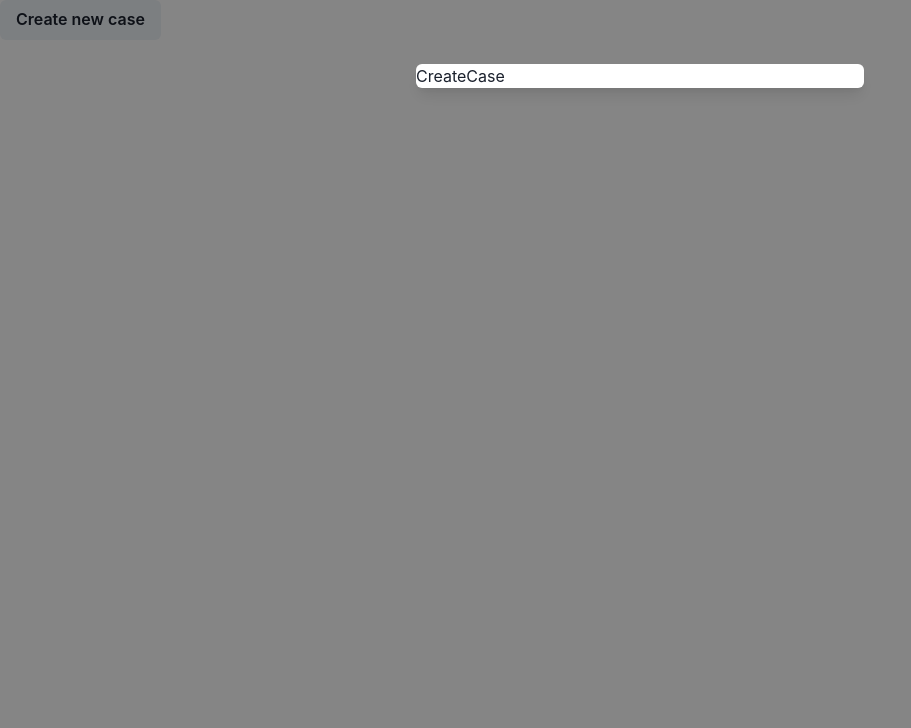
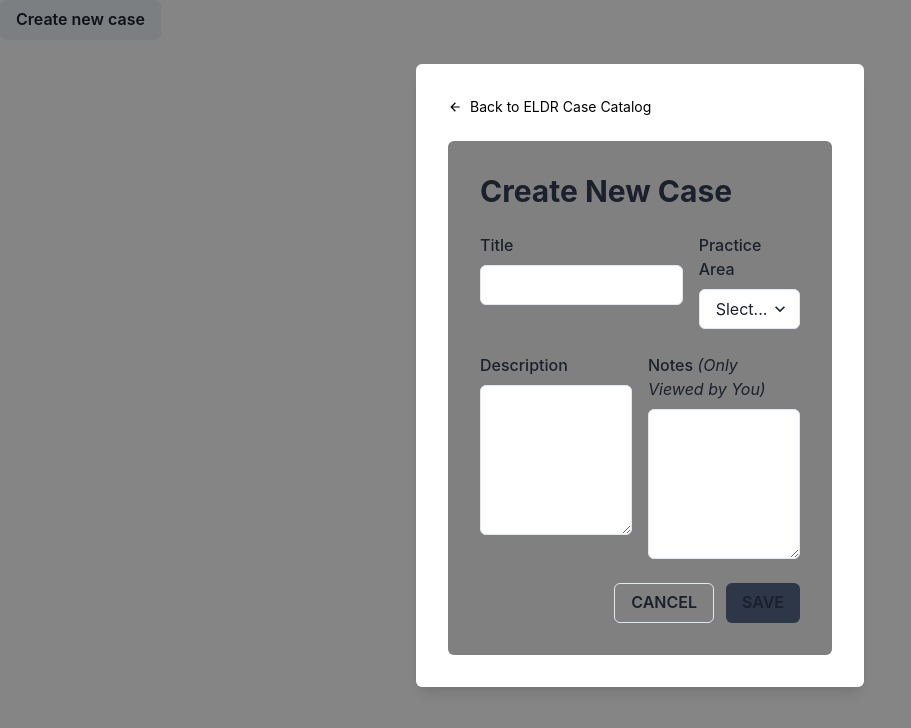
Before and after one commit to ctc-uci/eldr, a React (Vite) app in the folder client/: page /caseManagement in a window 1280 px wide. Both pictures are taken after a click on the button "Create new case". Shown: the top 728 px of the page, without its empty margins (0-911 px from the left). Built offline with nearby package versions, Linux system fonts and the light colour scheme; no server answers.

Commit message:
first implementation of create case page

```diff
--- a/client/src/components/caseManagement/views/CreateCase.tsx
+++ b/client/src/components/caseManagement/views/CreateCase.tsx
@@ -1,9 +1,122 @@
-import { Box } from "@chakra-ui/react";
+import {
+  Box,
+  Button,
+  FormControl,
+  FormLabel,
+  Input,
+  Select,
+  Textarea,
+  VStack,
+  HStack,
+  Heading,
+  Link,
+  Text,
+} from "@chakra-ui/react";
+import { ArrowBackIcon } from "@chakra-ui/icons";
+import { useState } from "react";
 
 type Props = {};
 
 const CreateCase = (props: Props) => {
-  return <Box>CreateCase</Box>;
+  const [formData, setFormData] = useState({
+    title: "",
+    practiceArea: "",
+    description: "",
+    notes: "",
+  });
+
+  const handleSubmit = () => {
+    console.log("Form data:", formData);
+  };
+
+  const handleCancel = () => {
+    console.log("Cancelled");
+  };
+
+  return (
+    <Box maxW="800px" mx="auto" p={8}>
+      <Link
+        href="#"
+        display="flex"
+        mb={6}
+        alignItems="center"
+        fontSize="sm"
+        color="black"
+        _hover={{ textDecoration: "underline" }}>
+          <ArrowBackIcon mr={2} />
+          Back to ELDR Case Catalog
+        </Link>
+        <Box bg="gray" p={8} borderRadius="md">
+          <Heading as="h1" size="lg" mb={6}>
+            Create New Case
+          </Heading>
+
+          <VStack spacing={6} align="stretch">
+            <HStack spacing={4} align="start">
+              <FormControl flex={2}>
+                <FormLabel>Title</FormLabel>
+                <Input bg="white" value={formData.title} onChange={(e) =>
+                        setFormData({ ...formData, title: e.target.value })
+                    }
+                />
+              </FormControl>
+              <FormControl flex={1}>
+                <FormLabel>Practice Area</FormLabel>
+                <Select
+                  bg="white"
+                  value={formData.practiceArea}
+                  placeholder="Slect..."
+                  onChange={(e) =>
+                        setFormData({ ...formData, practiceArea: e.target.value })}
+                  >
+                    <option value="family">Family Law</option>
+                    <option value="criminal">Criminal Law</option>
+                    <option value="corporate">Corporate Law</option>
+                </Select>
+              </FormControl>
+            </HStack>
+            <HStack spacing={4} align="start">
+              <FormControl flex={1}>
+                <FormLabel>Description</FormLabel>
+                 <Textarea
+                    bg="white"
+                    rows={6}
+                    value={formData.description}
+                    onChange={(e) =>
+                      setFormData({ ...formData, description: e.target.value })
+                    }
+                 />
+              </FormControl>
+
+              <FormControl flex={1}>
+                <FormLabel>
+                  Notes{" "}
+                  <Text as="span" fontWeight="normal" fontStyle="italic">
+                    (Only Viewed by You)
+                  </Text>
+                </FormLabel>
+                <Textarea
+                  bg="white"
+                  rows={6}
+                  value={formData.notes}
+                  onChange={(e) =>
+                    setFormData({ ...formData, notes: e.target.value })
+                  }
+                />
+              </FormControl>
+            </HStack>
+            <HStack justify="flex-end" spacing={3}>
+              <Button variant="outline" onClick={handleCancel}>
+              CANCEL
+              </Button>
+             <Button colorScheme="gray" bg="gray.700" onClick={handleSubmit}>
+              SAVE
+              </Button>
+            </HStack>
+          </VStack>
+        </Box>
+    </Box>
+  );
+
 };
-
 export default CreateCase;
```
